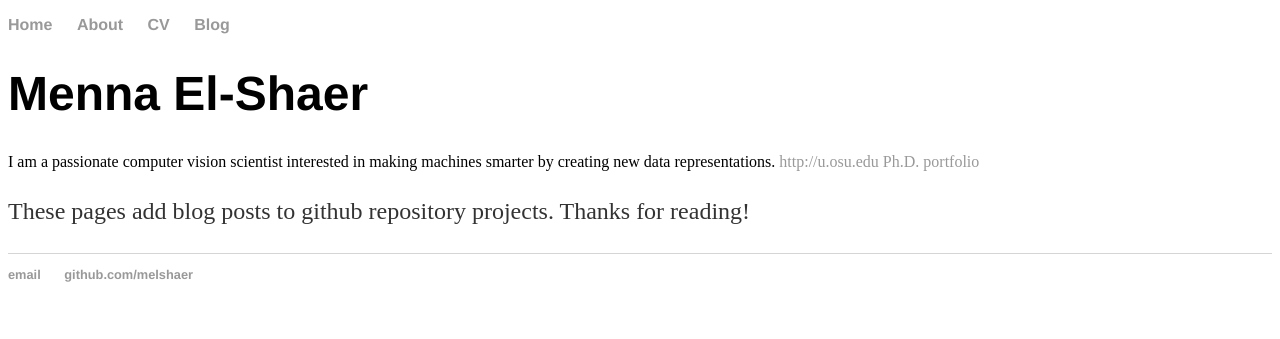
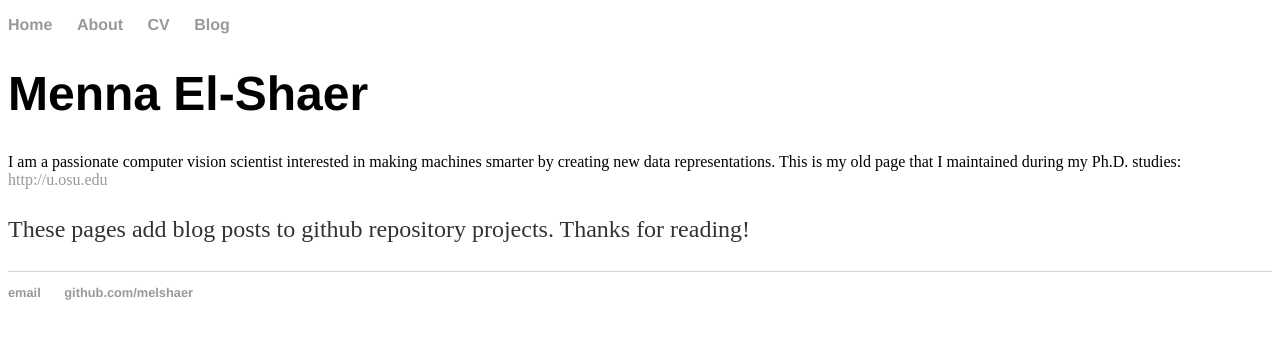
Before and after one commit to melshaer/melshaer.github.io, a Jekyll site: the page built from about/index.html, in a window 1280 px wide. Shown: the top 339 px of the page. Built offline with Jekyll 4.4.1, drawn with Linux system fonts in a browser that asks for light colours.

Commit message:
Update index.html

```diff
--- a/about/index.html
+++ b/about/index.html
@@ -10,4 +10,4 @@ title: Menna El-Shaer
 
 	I am a passionate computer vision scientist interested in making machines smarter by creating new data representations.
 
-  <a href="url">http://u.osu.edu Ph.D. portfolio</a>
+  This is my old page that I maintained during my Ph.D. studies: <a href="url">http://u.osu.edu</a>
```
